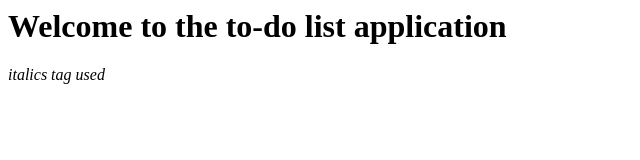
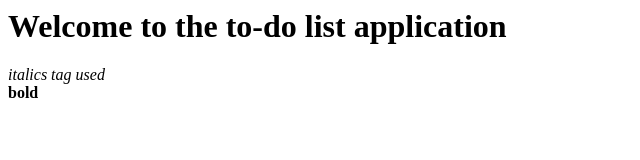
Before and after one commit to Balakrishnan-Venkatesan/todo_2017Fall, a plain HTML site: page index.html in a window 1280 px wide. Shown: the full height of the page, 0-640 px from the left. Drawn offline with Linux system fonts and the light colour scheme.

Commit message:
added bold tag

```diff
--- a/index.html
+++ b/index.html
@@ -5,5 +5,7 @@ webpage
 </title>
 <h1> Welcome to the to-do list application</h1>
 <i> italics tag used </i>
+<br>
+<b>bold </b>
 </head>
 </html>
```
